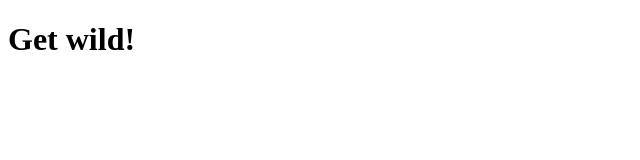
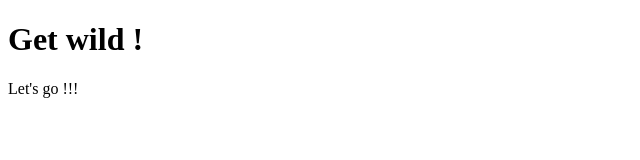
Before and after one commit to wildnano/testing, a plain HTML site: page index.html in a window 1280 px wide. Shown: the whole page, without its empty margins (0-640 px from the left). Drawn offline with Linux system fonts and the light colour scheme.

Commit message:
let's go

```diff
--- a/index.html
+++ b/index.html
@@ -6,5 +6,8 @@
         <meta name="viewport" content="width=device-width, initial-scale=1.0" />
         <title>wildnano</title>
     </head>
-    <body><h1>Get wild!</h1></body>
+    <body>
+        <h1>Get wild                                            !</h1>
+        <p>Let's go !!!</p>
+</body>
 </html>
```
